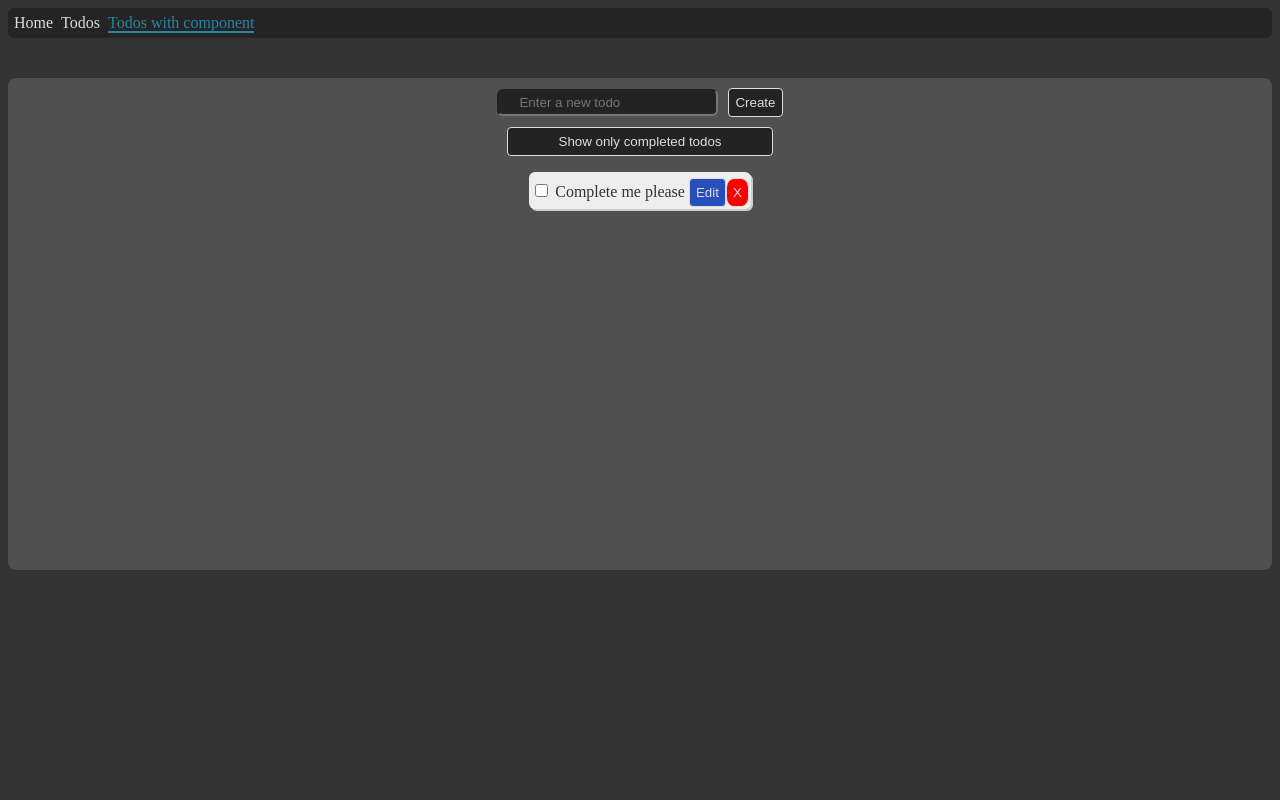
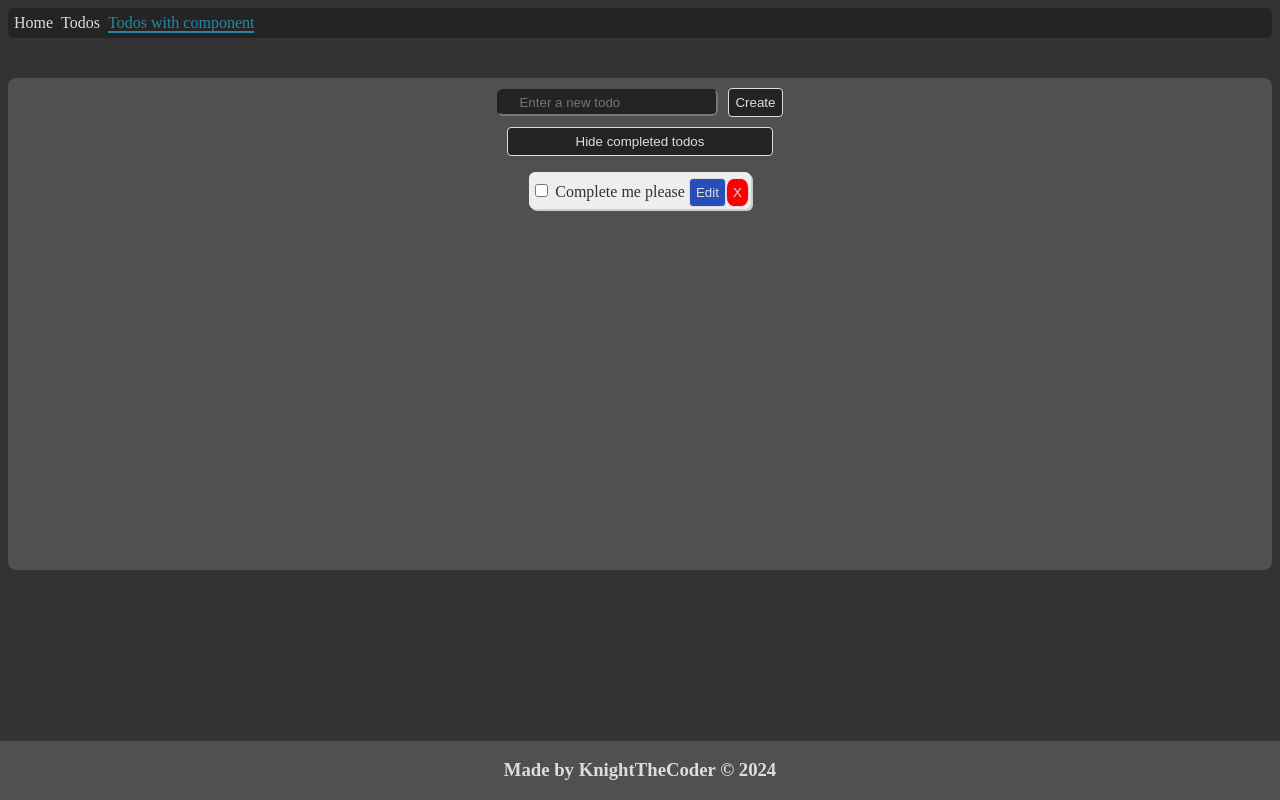
Before and after one commit to KnightTheCoder/angular-todo-app-with-signals, an Angular app: page /todos-with-component in a window 1280 px wide. Built offline with nearby package versions, Linux system fonts and the light colour scheme.

Commit message:
completed todo text changed, footer added

```diff
--- a/src/app/app.component.css
+++ b/src/app/app.component.css
@@ -6,3 +6,16 @@ main {
   padding: 6px;
   min-height: 60vh;
 }
+
+footer {
+  display: inline-block;
+  position: absolute;
+  width: 100vw;
+  background-color: #505050;
+  left: 0;
+  bottom: 0;
+}
+
+h3 {
+  text-align: center;
+}
--- a/src/app/app.component.html
+++ b/src/app/app.component.html
@@ -2,3 +2,6 @@
 <main>
   <router-outlet></router-outlet>
 </main>
+<footer>
+  <h3>Made by KnightTheCoder &copy; {{currentYear()}}</h3>
+</footer>
--- a/src/app/app.component.ts
+++ b/src/app/app.component.ts
@@ -1,4 +1,4 @@
-import { Component } from '@angular/core';
+import { Component, computed } from '@angular/core';
 import { RouterOutlet } from '@angular/router';
 import { NavbarComponent } from './components/navbar/navbar.component';
 
@@ -10,5 +10,6 @@ import { NavbarComponent } from './components/navbar/navbar.component';
   styleUrl: './app.component.css'
 })
 export class AppComponent {
-  title = 'angular-ng-content-test';
+  // title = 'angular-ng-content-test';
+  currentYear = computed(() => new Date().getFullYear());
 }
--- a/src/app/pages/todos-with-component/todos-with-component.component.ts
+++ b/src/app/pages/todos-with-component/todos-with-component.component.ts
@@ -24,13 +24,9 @@ import { FormsModule } from '@angular/forms';
 
     <button
       class="completed-button"
-      (click)="showOnlyCompletedTodos.set(!showOnlyCompletedTodos())"
+      (click)="hideCompletedTodos.set(!hideCompletedTodos())"
     >
-      {{
-        showOnlyCompletedTodos()
-          ? 'Show all todos'
-          : 'Show only completed todos'
-      }}
+      {{ hideCompletedTodos() ? 'Show all todos' : 'Hide completed todos' }}
     </button>
 
     <div>
@@ -60,10 +56,10 @@ export class TodosWithComponentComponent {
   todosService: TodosService = inject(TodosService);
   newTodoName = signal('');
   editTodoName = signal('');
-  showOnlyCompletedTodos = signal(false);
+  hideCompletedTodos = signal(false);
   editedTodo = signal(-1);
   filteredTodos = computed(() =>
-    this.showOnlyCompletedTodos()
+    this.hideCompletedTodos()
       ? this.todosService.todos().filter((todo) => !todo.isCompleted)
       : this.todosService.todos()
   );
--- a/src/app/pages/todos/todos.component.ts
+++ b/src/app/pages/todos/todos.component.ts
@@ -23,16 +23,13 @@ import { Todo } from '../../models/todo';
 
     <button
       class="completed-button"
-      (click)="showOnlyCompletedTodos.set(!showOnlyCompletedTodos())"
+      (click)="hideCompletedTodos.set(!hideCompletedTodos())"
     >
-      {{
-        showOnlyCompletedTodos()
-          ? 'Show all todos'
-          : 'Show only completed todos'
-      }}
+      {{ hideCompletedTodos() ? 'Show all todos' : 'Hide completed todos' }}
     </button>
 
     <div>
+      @if (filteredTodos().length) {
       <ul>
         @for (todo of filteredTodos(); track todo.id) {
         <li [className]="todo.isCompleted ? 'completed' : ''">
@@ -81,6 +78,9 @@ import { Todo } from '../../models/todo';
         <br />
         }
       </ul>
+      } @else {
+      <h2>There aren't any todos left...</h2>
+      }
     </div>
   `,
   styleUrl: './todos.component.css'
@@ -89,10 +89,10 @@ export class TodosComponent {
   todosService: TodosService = inject(TodosService);
   newTodoName = signal('');
   editTodoName = signal('');
-  showOnlyCompletedTodos = signal(false);
+  hideCompletedTodos = signal(false);
   editedTodo = signal(-1);
   filteredTodos = computed(() =>
-    this.showOnlyCompletedTodos()
+    this.hideCompletedTodos()
       ? this.todosService.todos().filter((todo) => !todo.isCompleted)
       : this.todosService.todos()
   );
```
